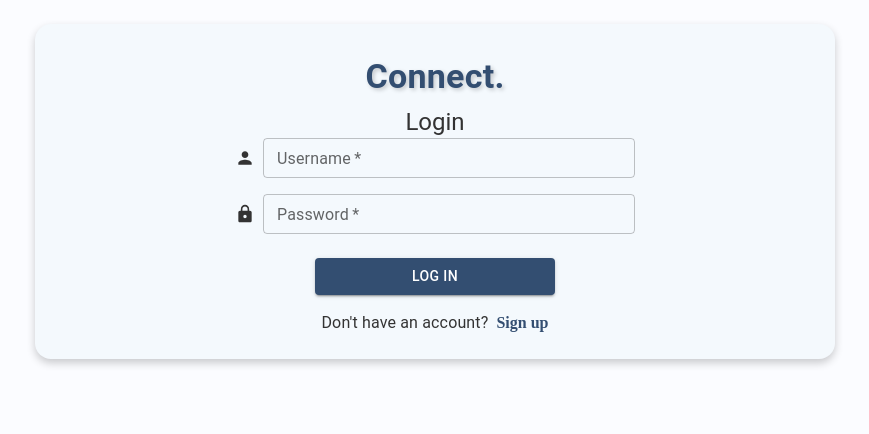
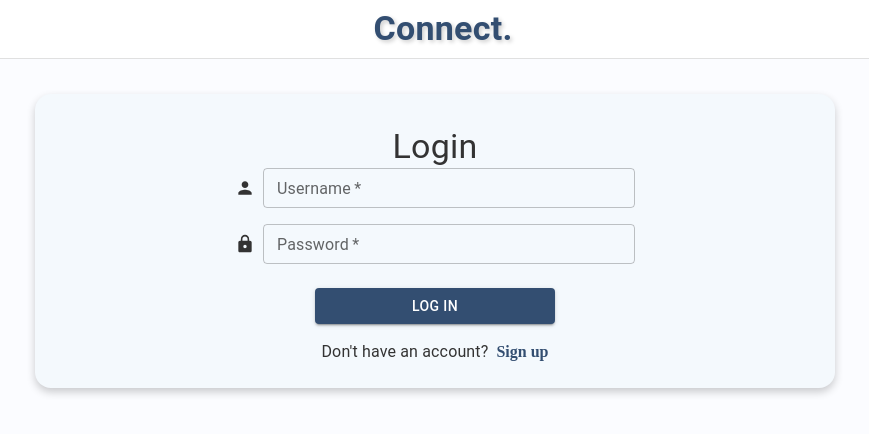
Before and after one commit to michaelcao512/SocialNetwork, a React (Vite) app in the folder frontend/: page / in a window 1280 px wide. Shown: the top 434 px of the page, without its empty margins (205-1074 px from the left). Built offline with nearby package versions, Linux system fonts and the light colour scheme; no server answers.

Commit message:
add banner

```diff
--- a/frontend/src/App.jsx
+++ b/frontend/src/App.jsx
@@ -1,4 +1,4 @@
-import { BrowserRouter as Router, Routes, Route } from 'react-router-dom';
+import {BrowserRouter as Router, Routes, Route} from 'react-router-dom';
 import UnprotectedRoutes from './Components/Navigation/UnprotectedRoutes';
 import ProtectedRoutes from './Components/Navigation/ProtectedRoutes';
 
@@ -14,40 +14,44 @@ import RegistrationConfirmation from './Pages/RegistrationConfirmation';
 import EmailVerification from './Pages/EmailVerification';
 import UnifiedSearchPage from './Pages/UnifiedSearchPage';
 import FeedPage from './Pages/FeedPage';
+import Banner from "./Components/Banner.jsx";
 
 
-import { ThemeProvider } from '@emotion/react';
+import {ThemeProvider} from '@emotion/react';
 
-import { Navigate } from 'react-router-dom';
+import {Navigate} from 'react-router-dom';
 
 
 function App() {
     return (
         <ThemeProvider theme={theme}>
             <Router>
+                {/* Add the Banner */}
+                <Banner/>
+
+                {/* Main Content */}
+                <div style={{paddingTop: '70px'}}> {/* Adjust padding for the banner height */}
                     <Routes>
                         {/* Unprotected Routes */}
-          <Route element={<UnprotectedRoutes />}>
-
-            <Route path="/register" element={<RegistrationPage />} />
-
-            <Route path="/verify" element={<EmailVerification />} />
-
-            <Route path="/registration-confirmation" element={<RegistrationConfirmation />} />
-            <Route path="/login" element={<LoginPage />} />
-            <Route path="/" element={<LoginPage />} />
+                        <Route element={<UnprotectedRoutes/>}>
+                            <Route path="/register" element={<RegistrationPage/>}/>
+                            <Route path="/verify" element={<EmailVerification/>}/>
+                            <Route path="/registration-confirmation" element={<RegistrationConfirmation/>}/>
+                            <Route path="/login" element={<LoginPage/>}/>
+                            <Route path="/" element={<LoginPage/>}/>
                         </Route>
 
                         {/* Protected Routes */}
-          <Route element={<ProtectedRoutes />}>
-            <Route path="/feed" element={<FeedPage />} />
-            <Route path="/search" element={<UnifiedSearchPage />} />
-            <Route path="/allposts" element={<AllPostsPage />} />
-            <Route path="/allusers" element={<AllUsersPage />} />
-            <Route path="/profile/:profileUserId" element={<ProfilePage />} />
-            <Route path="*" element={<Navigate to={`/`} />} />
+                        <Route element={<ProtectedRoutes/>}>
+                            <Route path="/feed" element={<FeedPage/>}/>
+                            <Route path="/search" element={<UnifiedSearchPage/>}/>
+                            <Route path="/allposts" element={<AllPostsPage/>}/>
+                            <Route path="/allusers" element={<AllUsersPage/>}/>
+                            <Route path="/profile/:profileUserId" element={<ProfilePage/>}/>
+                            <Route path="*" element={<Navigate to={`/`}/>}/>
                         </Route>
                     </Routes>
+                </div>
             </Router>
         </ThemeProvider>
     );
--- /dev/null
+++ b/frontend/src/Components/Banner.jsx
@@ -0,0 +1,25 @@
+import React from "react";
+import { Box } from "@mui/material";
+import Logo from "./Logo";
+
+function Banner(props) {
+    return (
+        <Box
+            {...props}
+            sx={{
+                position: "fixed",
+                top: 0,
+                width: "100%",
+                backgroundColor: "background.paper",
+                borderBottom: "1px solid rgba(0, 0, 0, 0.12)",
+                zIndex: 1000,
+                textAlign: "center",
+                py: 1,
+            }}
+        >
+            <Logo sx={{ mx: "auto" }} />
+        </Box>
+    );
+}
+
+export default Banner;
--- a/frontend/src/Components/Login/LoginContainer.jsx
+++ b/frontend/src/Components/Login/LoginContainer.jsx
@@ -1,14 +1,12 @@
 import { Typography, Box, Link } from "@mui/material";
 import { StyledCard, StyledStack } from "../../StyledComponents/StyledComponents";
 import LoginForm from "./LoginForm";
-import Logo from "../Logo";
+
 function LoginContainer() {
     return (
         <StyledStack>
             <StyledCard>
-                <Logo sx={{ marginBottom: "0.5rem" }} />
-
-                <Typography variant="h5">Login</Typography>
+                <Typography variant="h4">Login</Typography>
                 <LoginForm />
                 <Box sx={{ marginTop: "1rem", textAlign: "center" }}>
                     <Typography variant="body1" sx={{ display: "inline", marginRight: "0.5rem" }}>
--- a/frontend/src/Components/Registration/RegistrationContainer.jsx
+++ b/frontend/src/Components/Registration/RegistrationContainer.jsx
@@ -1,15 +1,12 @@
 import { Box, Typography, Link } from "@mui/material";
 import { StyledCard, StyledStack } from "../../StyledComponents/StyledComponents";
 import RegistrationForm from "./RegistrationForm";
-import Logo from "../Logo";
 
 function RegistrationContainer() {
     return (
         <StyledStack>
             <StyledCard>
-                <Logo sx={{ marginBottom: "0.5rem" }} />
-
-                <Typography variant="h5">Sign up</Typography>
+                <Typography variant="h4">Join Us</Typography>
 
                 <RegistrationForm />
                 <Box sx={{ marginTop: "1rem", textAlign: "center" }}>
```
Lines whose indentation alone changed are shown as unchanged.
